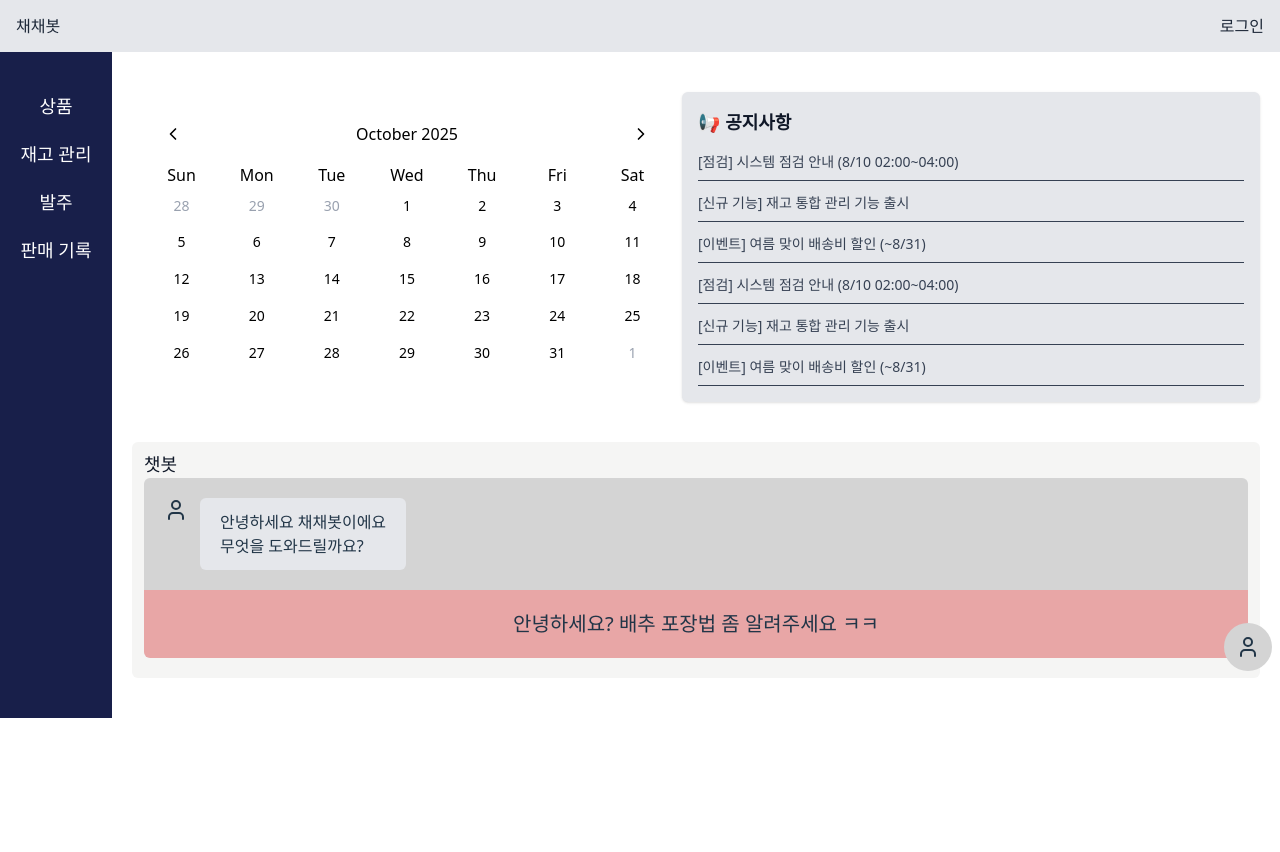
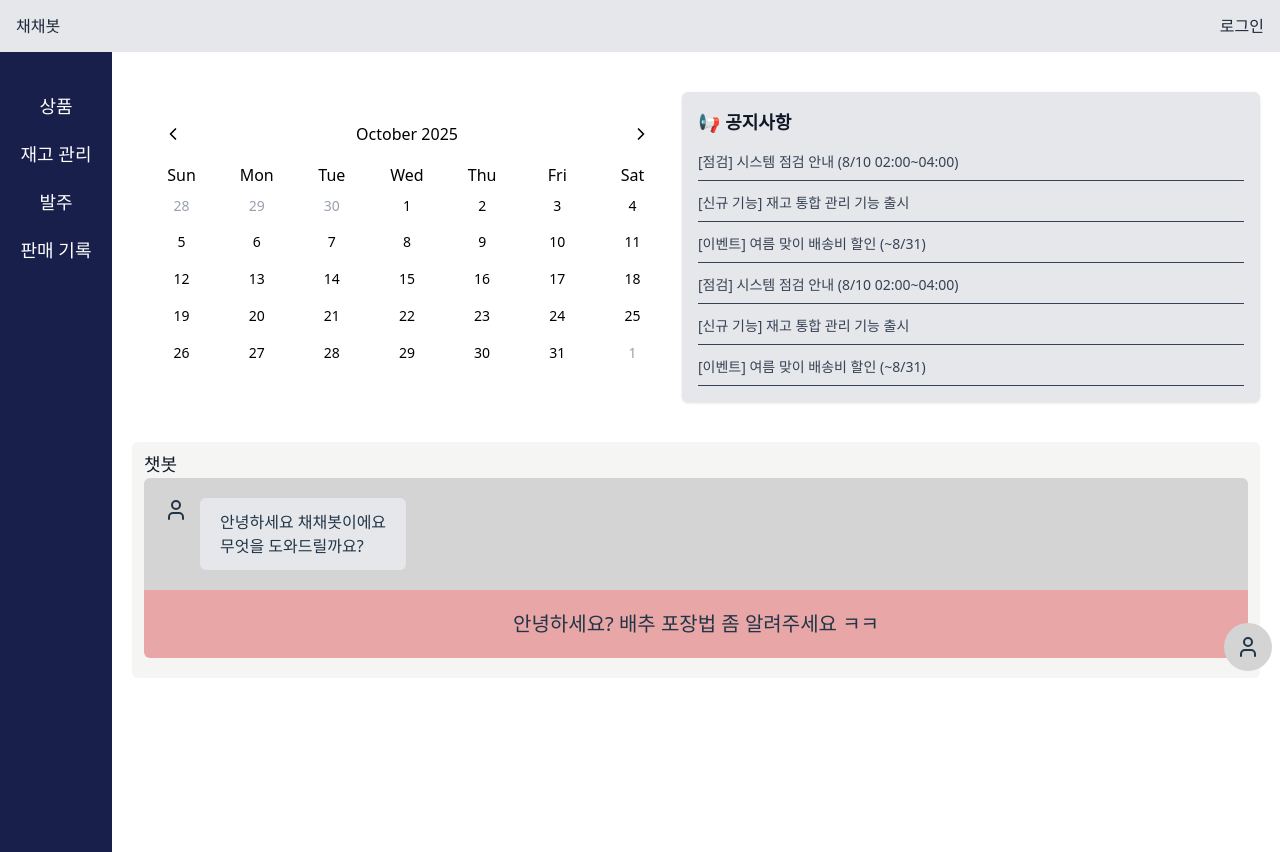
Before and after one commit to team-chaechae/chae-chae-ui, a React (Vite) app: page / in a window 1280 px wide. Before the commit the page ends 800 px from the top, so only its background shows below. Built offline with nearby package versions, Linux system fonts and the light colour scheme.

Commit message:
[feat] 메인 레이아웃 높이 수정 (#7)

```diff
--- a/src/components/layout/MainLayout.tsx
+++ b/src/components/layout/MainLayout.tsx
@@ -6,7 +6,7 @@
 export const MainLayout = () => {
   const { pathname } = useLocation();
   return (
-    <div className='flex h-full'>
+    <div className='flex min-h-screen'>
       {!HIDE_SIDEBAR_PATHS.includes(pathname) && (
         <Sidebar />
       )}
```
